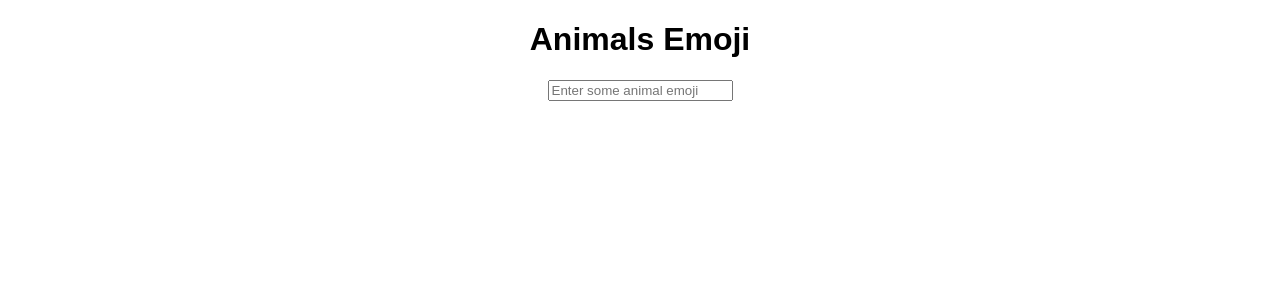
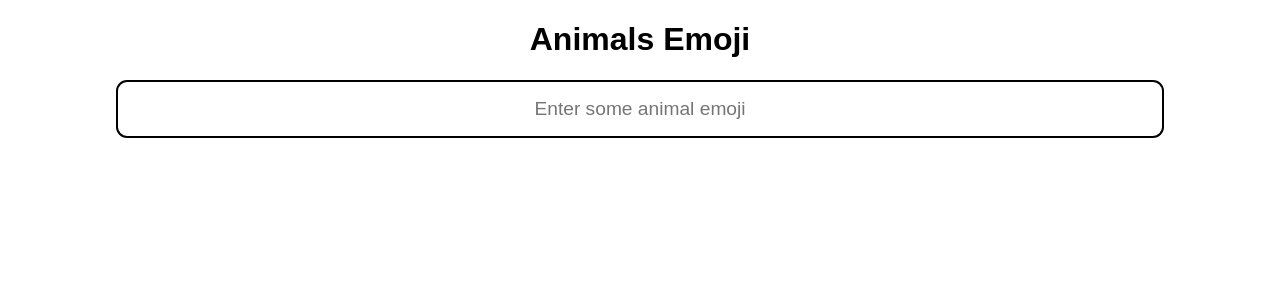
Before and after one commit to kushanksriraj/emoji-interpreter-react, a React (Create React App) app: page / in a window 1280 px wide. Shown: the top 300 px of the page. Built offline with nearby package versions, Linux system fonts and the light colour scheme.

Commit message:
added emojiDict{}

```diff
--- a/src/App.js
+++ b/src/App.js
@@ -1,12 +1,40 @@
 import React from "react";
 import "./styles.css";
+
+var inputStyles = {
+  padding : "1rem",
+  width  :  "80%",
+  border: "2px solid",
+  borderRadius : "11px",
+  fontSize : "larger",
+  textAlign : "center"
+}
+
+
+var emojiDict = {
+
+ "🦊" : "Fox",
+ "🦄" : "Unicorn",
+ "🐼" : "Panda",
+ "🐟" : "Fish",
+ "🐞" : "Lady Beetle",
+ "🦉" : "Owl",
+ "🐇" : "Rabbit",
+ "🐶" : "Dog",
+ "🦁" : "Lion",
+ "🦢" : "Swan"
+}
+
+
 
 export default function App() {
   return (
     <div className="App">
       <h1>Animals Emoji</h1>
       <input
-      placeholder="Enter some animal emoji" />
+      placeholder="Enter some animal emoji"
+      style={inputStyles}
+      />
     </div>
   );
 }
```
